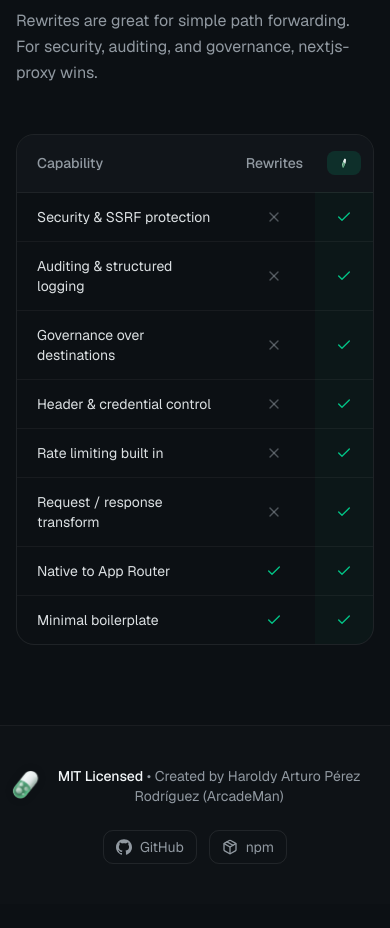
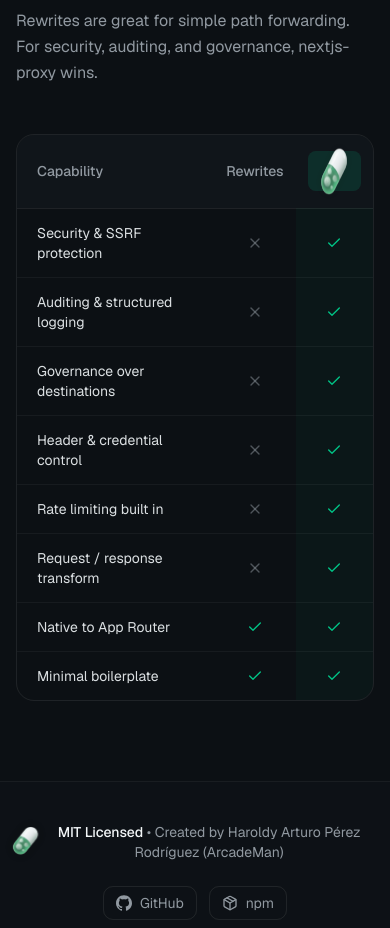
Before and after one commit to arcademan21/next-proxy-web, a Next.js app: page / in a window 390 px wide. Shown: the part 4340-5268 px from the top of the page. Before the commit the page ends 5244 px from the top, so only its background shows below. Built offline with nearby package versions, Linux system fonts and the light colour scheme.

Commit message:
fix: resize comparison logo on mobile (3rem x 2rem, scale 2.5)

```diff
--- a/components/comparison.tsx
+++ b/components/comparison.tsx
@@ -52,8 +52,13 @@ export function Comparison() {
                     alt=""
                     width={50}
                     height={50}
-                    className="inline-block h-4 w-4 md:hidden"
-                    style={{ filter: "drop-shadow(0 0 1px rgba(0, 0, 0, 0.1))" }}
+                    className="inline-block md:hidden"
+                    style={{
+                      width: "3rem",
+                      height: "2rem",
+                      transform: "scale(2.5)",
+                      filter: "drop-shadow(0 0 1px rgba(0, 0, 0, 0.1))",
+                    }}
                   />
                   <span className="hidden md:inline">nextjs-proxy</span>
                 </span>
```
